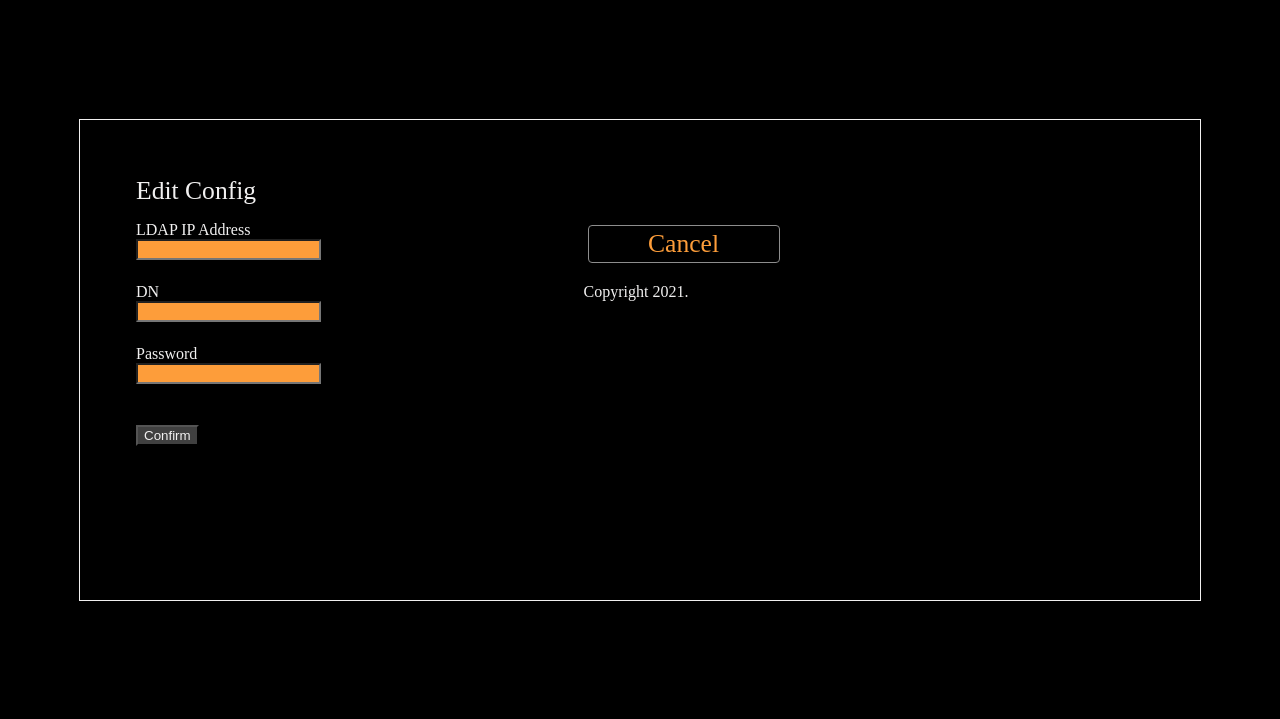
After one commit to HadleySo/LDAP-WebEdit, a Flask app: template LEdit/templates/config.html in a window 1280 px wide. The commit adds this page. Shown: the top 719 px of the page. Run offline with Flask 2, Linux system fonts and the light colour scheme; the template is opened without the code that fills it, so the values that code supplies are empty; some web fonts are replaced.

Commit message:
Creating LDAP server connections and Config edit page

```diff
--- /dev/null
+++ b/LEdit/appActions/createConfig.py
@@ -0,0 +1,4 @@
+import configparser
+import os
+
+configPathFull = os.path.normpath((__file__) + "../../data/config.txt")
--- a/LEdit/static/CSS/base.css
+++ b/LEdit/static/CSS/base.css
@@ -3,7 +3,64 @@
     --color-blue: rgb(35, 213, 222);
     --color-white: rgb(241, 240, 240);
     --color-gray: rgb(141, 141, 141);
+    --color-drkgray: rgb(64, 64, 64);
 }
+
+#home-wrap {
+    margin: 10vmin;
+    margin-top: 15vmin;
+    margin-bottom: 15vmin;
+
+    height: 60vh;
+    outline: var(--color-white) solid 1px;
+}
+#wrap-pad {
+    padding: 7vmin;
+
+    display: grid;
+    grid-gap: 15px;
+    grid-template-columns: minmax(30vw, 60vw) minmax(40vw, 60vw) ;
+}
+
+.yellowButton, .blueButton {
+    color: var(--color-yellow);
+    border-style: solid;
+    border-color: var(--color-gray);
+    border-radius: 4px;
+    border-width: 1px;
+    background: transparent;
+
+    text-align: center;
+    font-family: 'ave';
+    font-size: 2vmax;
+
+    padding: 3px;
+    margin: 4px;
+    width: 15vmax;
+}
+.blueButton {
+    color: var(--color-blue);
+}
+
+/* GRID */
+
+#grid-top {
+    grid-column-start: 1;
+    grid-column-end: 3;
+    grid-row-start: 1;
+    grid-row-end: 2;
+}
+#grid-left {
+    grid-column-start: 1;
+    grid-column-end: 2;
+    grid-row-start: 2;
+    grid-row-end: 3;
+}
+#grid-right {
+    grid-column-start: 2;
+    grid-column-end: 3;
+    grid-row-start: 2;
+    grid-row-end: 3;}
 
 body {
     background-color: black;
--- /dev/null
+++ b/LEdit/static/CSS/config.css
@@ -0,0 +1,30 @@
+#title {
+    color: var(--color-white);
+    font-size: 2vmax;
+
+    margin: 0;
+}
+
+#grid-left {
+    color: var(--color-white);
+}
+#grid-right {
+    color: var(--color-white);
+}
+
+#blueText {
+    color: var(--color-blue);
+}
+#grayText {
+    color: var(--color-gray);
+}
+
+#yellowField {
+    background-color: var(--color-yellow);
+    margin-bottom: 5px;;
+}
+#subButton {
+    background-color: var(--color-drkgray);
+    color: var(--color-white);
+    border-radius: 0;
+}
--- a/LEdit/templates/base.html
+++ b/LEdit/templates/base.html
@@ -9,7 +9,7 @@
 
     <link rel="stylesheet" href="static/CSS/fonts.css">
     <link rel="stylesheet" href="static/CSS/base.css">
-    <link rel="stylesheet" href="static/CSS/index.css">
+    {% block CSS %}{% endblock %}
 
 </head>
 <body>
--- /dev/null
+++ b/LEdit/templates/config.html
@@ -0,0 +1,42 @@
+{% extends "base.html" %}
+
+{% block title %}
+Start
+{% endblock %}
+
+{% block CSS %}
+<link rel="stylesheet" href="static/CSS/config.css">
+{% endblock %}
+
+{% block bodyContent %}
+<div id="grid-top">
+    <p id="title">Edit Config</p>
+</div>
+
+<div id="grid-left">
+    <form method="POST" action="/">
+        <label for="fname">LDAP IP Address</label><br>
+        <input type="text" id="yellowField" name="ipAdd" required><br><br>
+        <label for="lname">DN</label><br>
+        <input type="text" id="yellowField" name="DN" required><br><br>
+        <label for="fname">Password</label><br>
+        <input type="text" id="yellowField" name="PW" required><br><br>
+        <br>
+        <input type="submit" id="subButton" name="submitForm" value="Confirm">
+    </form>
+
+</div>
+
+<div id="grid-right">
+    <form method="POST" action="/">
+        <button class="yellowButton" value="backHome" name="backHome">Cancel</button>
+    </form>
+
+    <p>{{ blueMessage }}</p>
+
+    <p>
+        Copyright 2021. <br>
+
+    </p>
+</div>
+{% endblock %}
--- a/LEdit/templates/index.html
+++ b/LEdit/templates/index.html
@@ -2,6 +2,10 @@
 
 {% block title %}
 Start
+{% endblock %}
+
+{% block CSS %}
+<link rel="stylesheet" href="static/CSS/index.css">
 {% endblock %}
 
 {% block bodyContent %}
--- a/LEdit/views.py
+++ b/LEdit/views.py
@@ -4,6 +4,12 @@ from LEdit import app
 @app.route('/',methods = ['POST', 'GET'])
 def index(name=None):
     print("INFO: Incoming request at root " + request.method)
+
+    if request.method == 'POST':
+        if request.form.get('MainConfig'):
+            print("INFO: POST request to Edit Config")
+            return render_template('config.html')
+
     return render_template('index.html')
 
 
```
Also changed, not shown: LEdit/appActions/connections.py (added, +58 -0 lines), LEdit/static/CSS/index.css (+0 -53 lines).
